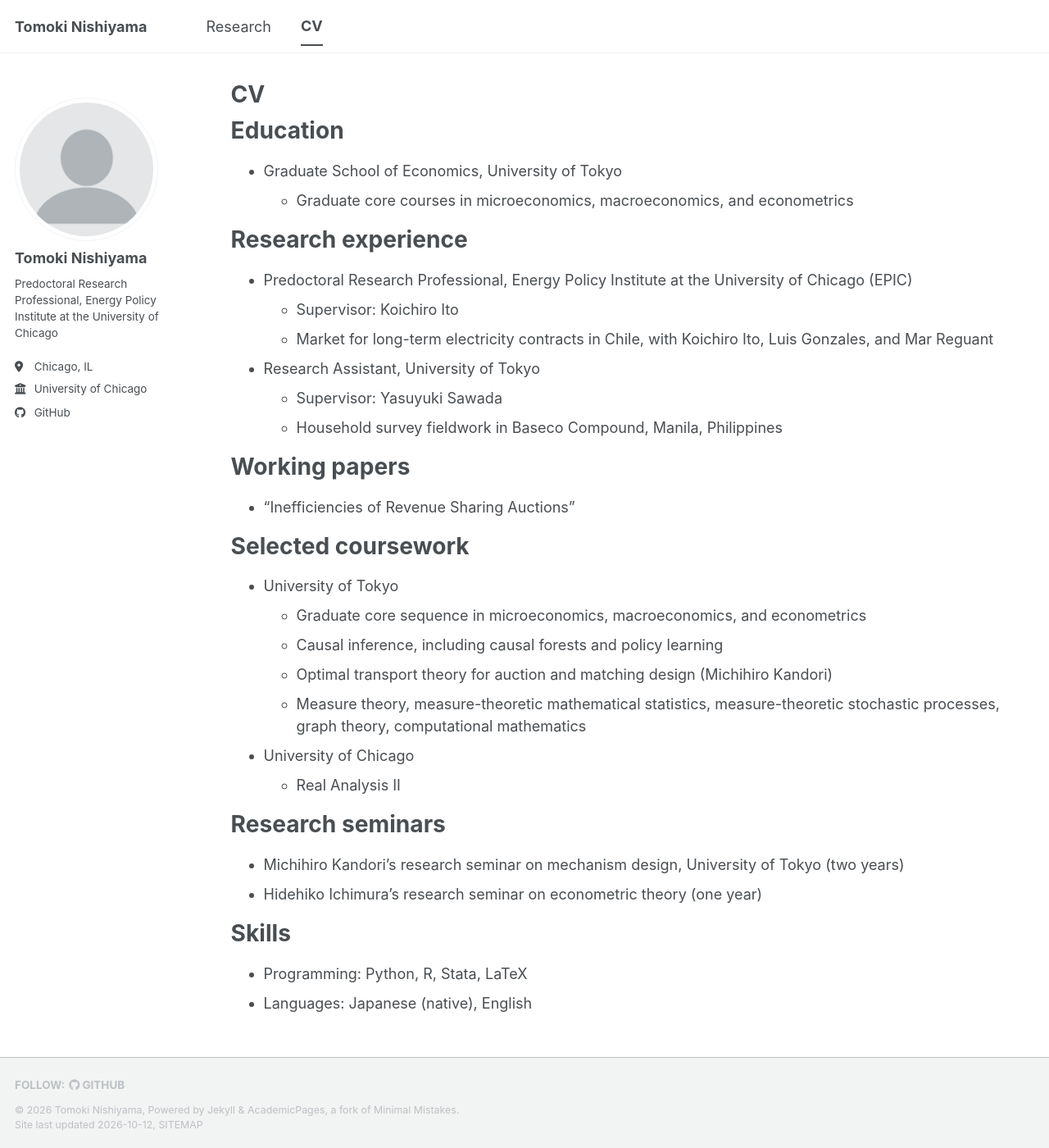
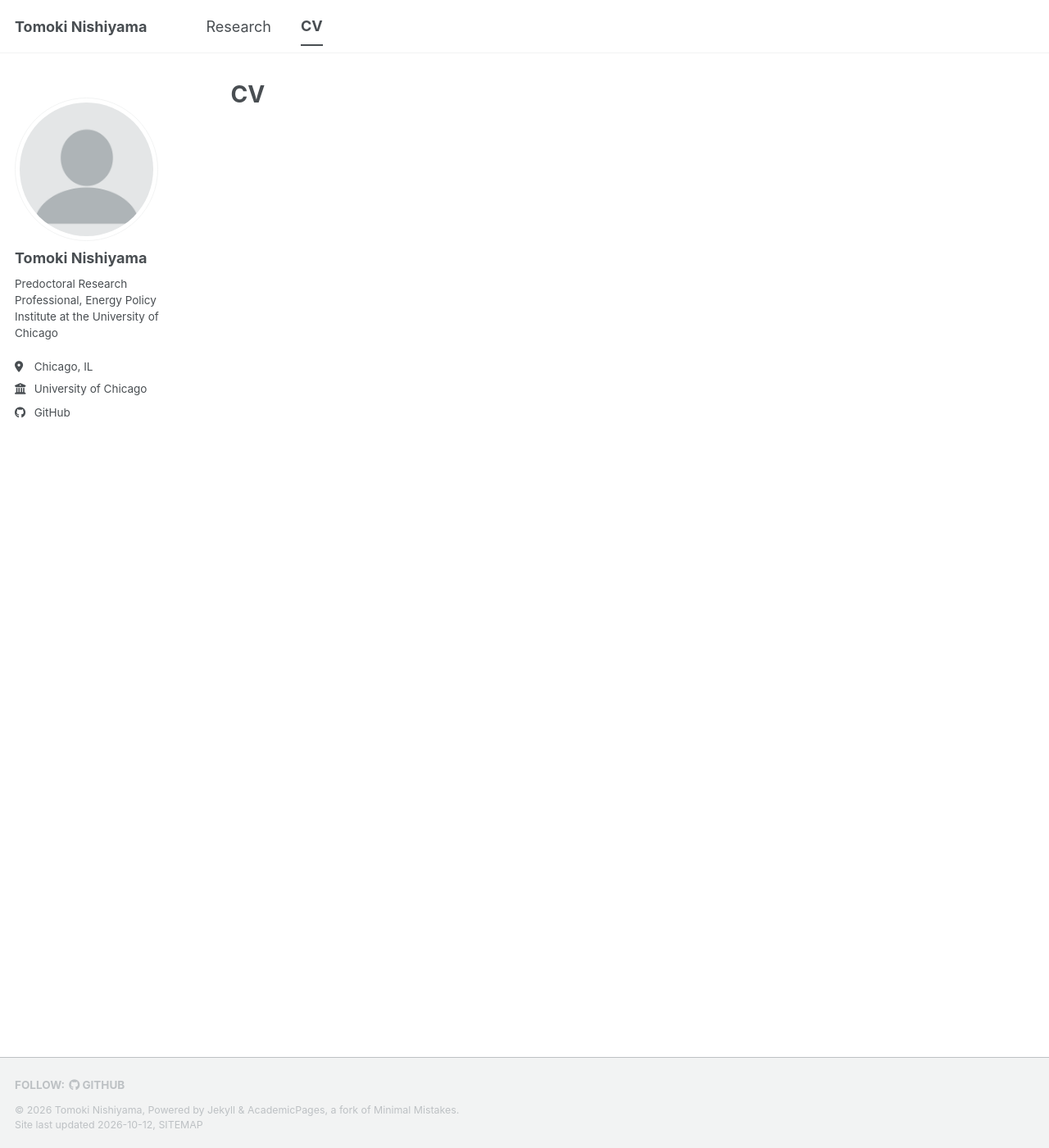
Before and after one commit to nishi24yama80/website, a Jekyll site: the page built from _pages/cv.md, in a window 1280 px wide and 1400 px high. Shown: the whole window at 82% size. Built offline with Jekyll 4.4.1, drawn with Linux system fonts in a browser that asks for light colours; a style sheet for code colours, icons or effects is not loaded.

Commit message:
Leave CV page blank for now
Co-Authored-By: Claude Opus 5.5 <noreply@anthropic.com>

```diff
--- a/_pages/cv.md
+++ b/_pages/cv.md
@@ -11,43 +11,3 @@ redirect_from:
 
 <!-- To add a downloadable PDF, put it in files/ and uncomment the next line. -->
 <!-- [Download CV (PDF)]({{ base_path }}/files/cv.pdf) -->
-
-Education
-======
-<!-- TODO: add degrees and years. -->
-* Graduate School of Economics, University of Tokyo
-  * Graduate core courses in microeconomics, macroeconomics, and econometrics
-
-Research experience
-======
-* Predoctoral Research Professional, Energy Policy Institute at the University of Chicago (EPIC)
-  * Supervisor: Koichiro Ito
-  * Market for long-term electricity contracts in Chile, with Koichiro Ito, Luis Gonzales, and Mar Reguant
-* Research Assistant, University of Tokyo
-  * Supervisor: Yasuyuki Sawada
-  * Household survey fieldwork in Baseco Compound, Manila, Philippines
-
-Working papers
-======
-* "Inefficiencies of Revenue Sharing Auctions"
-
-Selected coursework
-======
-* University of Tokyo
-  * Graduate core sequence in microeconomics, macroeconomics, and econometrics
-  * Causal inference, including causal forests and policy learning
-  * Optimal transport theory for auction and matching design (Michihiro Kandori)
-  * Measure theory, measure-theoretic mathematical statistics, measure-theoretic stochastic processes, graph theory, computational mathematics
-* University of Chicago
-  * Real Analysis II
-
-Research seminars
-======
-* Michihiro Kandori's research seminar on mechanism design, University of Tokyo (two years)
-* Hidehiko Ichimura's research seminar on econometric theory (one year)
-
-Skills
-======
-<!-- TODO: check skills and languages. -->
-* Programming: Python, R, Stata, LaTeX
-* Languages: Japanese (native), English
```
